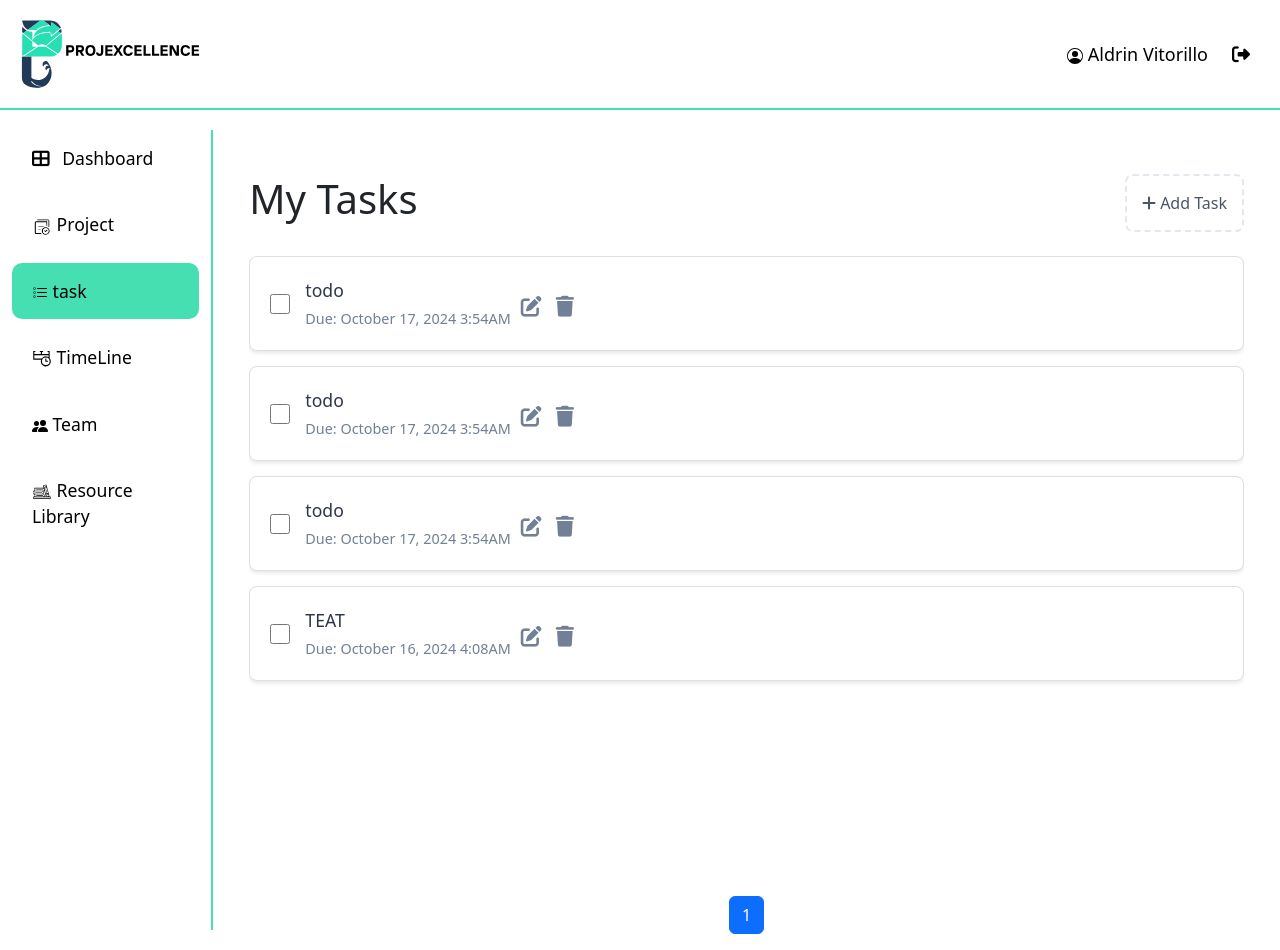
After one commit to Sting421/PROJEXCELLENCE, a Django app: page /task/ in a window 1280 px wide. The commit adds this page. Run offline with Django 5.2, Linux system fonts and the light colour scheme; a user stored in the database is signed in; data comes from the database, SQL or seed files in the repository; both versions use the stored data as it was after the commit; some libraries are stand-ins or nearby versions.

Commit message:
added task list to debug

```diff
--- a/PROJEXCELLENCE/PROJEXCELLENCE/settings.py
+++ b/PROJEXCELLENCE/PROJEXCELLENCE/settings.py
@@ -41,6 +41,7 @@ INSTALLED_APPS = [
     "api",
     "crispy_forms",
     "crispy_bootstrap5",
+    "django_filters",
 ]
 CRISPY_TEMPLATE_PACK = 'bootstrap5'
 
--- a/PROJEXCELLENCE/api/forms.py
+++ b/PROJEXCELLENCE/api/forms.py
@@ -2,6 +2,7 @@ from django import forms
 from django.contrib.auth import get_user_model
 from crispy_forms.helper import FormHelper
 from crispy_forms.layout import Submit
+from .models import Task
 
 User = get_user_model()
 
@@ -163,3 +164,11 @@ class SignupForm(forms.ModelForm):
 #         if commit:
 #             user.save()
 #         return user
+
+class TaskForm(forms.ModelForm):
+    class Meta:
+        model = Task
+        fields = ["task_name", "description","assigned_to","due_date","status"]
+        widgets = {
+            "due_date": forms.DateTimeInput(attrs={"type": "datetime-local"}),
+        }
--- a/PROJEXCELLENCE/api/models.py
+++ b/PROJEXCELLENCE/api/models.py
@@ -174,6 +174,10 @@ class Task(models.Model):
     description = models.TextField()
     assigned_to = models.ForeignKey(User, on_delete=models.CASCADE)
     status = models.CharField(max_length=50)
+    due_date = models.DateTimeField()
+    completed = models.BooleanField(default=False)
+    created_at = models.DateTimeField(auto_now_add=True)
+    updated_at = models.DateTimeField(auto_now=True)
 
     def __str__(self):
         return self.task_name
--- a/PROJEXCELLENCE/api/templates/base.html
+++ b/PROJEXCELLENCE/api/templates/base.html
@@ -222,7 +222,7 @@
               </a>
             </li>
             <li class="nav-item">
-              <a class="nav-link {% if request.resolver_match.url_name == 'addtask' %}active{% endif %}" href="{% url 'addtask' %}">
+              <a class="nav-link {% if request.resolver_match.url_name == 'task' %}active{% endif %}" href="{% url 'task' %}">
                 <svg xmlns="http://www.w3.org/2000/svg" width="16" height="16" fill="currentColor" class="bi bi-list-task" viewBox="0 0 16 16">
                   <path fill-rule="evenodd" d="M2 2.5a.5.5 0 0 0-.5.5v1a.5.5 0 0 0 .5.5h1a.5.5 0 0 0 .5-.5V3a.5.5 0 0 0-.5-.5zM3 3H2v1h1z"/>
                   <path d="M5 3.5a.5.5 0 0 1 .5-.5h9a.5.5 0 0 1 0 1h-9a.5.5 0 0 1-.5-.5M5.5 7a.5.5 0 0 0 0 1h9a.5.5 0 0 0 0-1zm0 4a.5.5 0 0 0 0 1h9a.5.5 0 0 0 0-1z"/>
--- /dev/null
+++ b/PROJEXCELLENCE/api/templates/task.html
@@ -0,0 +1,225 @@
+{% extends "base.html" %}
+{% load crispy_forms_tags %}
+{% load custom_filters %}
+
+{% block title %}Task{% endblock %}
+
+{% block extra_css %}
+    <style>
+    .page-container {
+        display: flex;
+        flex-direction: column;
+        min-height: 100vh;
+    }
+    .content-wrapper {
+        flex: 1;
+        display: flex;
+        flex-direction: column;
+    }
+    #tasks-list {
+        flex: 1;
+        overflow-y: auto;
+        margin-bottom: 20px;
+    }
+    .task-item {
+        background-color: #ffffff;
+        border: 1px solid #e0e0e0;
+        border-radius: 8px;
+        padding: 20px;
+        margin-bottom: 15px;
+        cursor: pointer;
+        transition: all 0.3s ease;
+        box-shadow: 0 2px 4px rgba(0,0,0,0.1);
+    }
+    .task-item:hover {
+        box-shadow: 0 4px 8px rgba(0,0,0,0.15);
+        transform: translateY(-2px);
+    }
+    .task-item.completed {
+        background-color: #f0fff4;
+        border-color: #68d391;
+    }
+    .task-checkbox {
+        margin-right: 15px;
+        width: 20px;
+        height: 20px;
+    }
+    .task-description {
+        font-size: 1.1rem;
+        color: #2d3748;
+        margin-bottom: 5px;
+    }
+    .task-item.completed .task-description {
+        text-decoration: line-through;
+        color: #718096;
+    }
+    .task-due-date {
+        font-size: 0.9rem;
+        color: #718096;
+    }
+    .add-task {
+        color: #4a5568;
+        cursor: pointer;
+        padding: 15px;
+        border: 2px dashed #e2e8f0;
+        border-radius: 8px;
+        display: inline-block;
+        transition: all 0.3s ease;
+    }
+    .add-task:hover {
+        color: #2b6cb0;
+        background-color: #ebf8ff;
+        border-color: #63b3ed;
+    }
+    .task-actions {
+        float: right;
+    }
+    .task-actions i {
+        cursor: pointer;
+        margin-top: 10px;
+        margin-left: 10px;
+        color: #718096;
+        transition: color 0.2s ease;
+        font-size: 1.3em; /* Increased icon size */
+    }
+    .task-actions i:hover {
+        color: #2b6cb0;
+    }
+    .asteriskField {
+        display: none !important;
+    }
+    </style>
+{% endblock extra_css %}
+
+{% block content %}
+<div class="page-container">
+    <div class="content-wrapper container mt-4">
+        <div class="d-flex justify-content-between align-items-center mb-4">
+            <h1 class="text-3xl font-bold">My Tasks</h1>
+            <div class="add-task" data-bs-toggle="modal" data-bs-target="#addTaskModal">
+                <i class="fas fa-plus mr-2"></i> Add Task
+            </div>
+        </div>
+
+        <div id="tasks-list">
+            {% for task in page_obj %}
+            <div class="task-item {% if task.completed %}completed{% endif %}">
+                <div class="d-flex align-items-center">
+                    <input type="checkbox" class="task-checkbox" {% if task.completed %}checked{% endif %}>
+                    <div>
+                        <div class="task-description">{{ task.description }}</div>
+                        <div class="task-due-date">Due: {{ task.due_date|date:"F j, Y g:iA" }}</div>
+                    </div>
+                    <div class="task-actions ml-auto">
+                        <i class="fas fa-edit" data-bs-toggle="modal" data-bs-target="#editTaskModal{{ task.id }}"></i>
+                        <i class="fas fa-trash" data-bs-toggle="modal" data-bs-target="#deleteTaskModal{{ task.id }}"></i>
+                    </div>
+                </div>
+            </div>
+            <!-- Edit Task Modal -->
+            <div class="modal fade" id="editTaskModal{{ task.id }}" tabindex="-1" aria-labelledby="editTaskModalLabel{{ task.id }}" aria-hidden="true">
+                <div class="modal-dialog modal-dialog-centered">
+                    <div class="modal-content">
+                        <div class="modal-header">
+                            <h5 class="modal-title" id="editTaskModalLabel{{ task.id }}">Edit Task</h5>
+                            <button type="button" class="btn-close" data-bs-dismiss="modal" aria-label="Close"></button>
+                        </div>
+                        <div class="modal-body">
+                            <form method="post" action="{% url 'edit_task' task.id %}">
+                                {% csrf_token %}
+                                {{ edit_task_forms|dict_get:task.id|crispy }}
+                                <button type="submit" class="btn btn-primary mt-3">Save changes</button>
+                            </form>
+                        </div>
+                    </div>
+                </div>
+            </div>
+
+            <!-- Delete Task Modal -->
+            <div class="modal fade" id="deleteTaskModal{{ task.id }}" tabindex="-1" aria-labelledby="deleteTaskModalLabel{{ task.id }}" aria-hidden="true">
+                <div class="modal-dialog modal-dialog-centered">
+                    <div class="modal-content">
+                        <div class="modal-header">
+                            <h5 class="modal-title" id="deleteTaskModalLabel{{ task.id }}">Confirm Delete</h5>
+                            <button type="button" class="btn-close" data-bs-dismiss="modal" aria-label="Close"></button>
+                        </div>
+                        <div class="modal-body">
+                            Are you sure you want to delete this task?
+                        </div>
+                        <div class="modal-footer">
+                            <form method="post" action="{% url 'delete_task' task.id %}">
+                                {% csrf_token %}
+                                <button type="submit" class="btn btn-danger">Delete</button>
+                            </form>
+                            <button type="button" class="btn btn-secondary" data-bs-dismiss="modal">Cancel</button>
+                        </div>
+                    </div>
+                </div>
+            </div>
+            {% empty %}
+                <div class="task-item">
+                    <h4 class="text-center">You have no tasks to accomplish.<br/><small>Set up tasks to have a productive day ahead.</small></h4>
+                </div>
+            {% endfor %}
+        </div>
+
+        <!-- Add Task Modal -->
+        <div class="modal fade" id="addTaskModal" tabindex="-1" aria-labelledby="addTaskModalLabel" aria-hidden="true">
+            <div class="modal-dialog modal-dialog-centered">
+                <div class="modal-content">
+                    <div class="modal-header">
+                        <h5 class="modal-title" id="addTaskModalLabel">Add Task</h5>
+                        <button type="button" class="btn-close" data-bs-dismiss="modal" aria-label="Close"></button>
+                    </div>
+                    <div class="modal-body">
+                        <form method="post" action="{% url 'add_task' %}">
+                            {% csrf_token %}
+                            {{ add_task_form|crispy }}
+                            <button type="submit" class="btn btn-primary mt-3">Add Task</button>
+                        </form>
+                    </div>
+                </div>
+            </div>
+        </div>
+
+        <!-- Pagination -->
+        <nav aria-label="Page navigation" class="mt-auto">
+            <ul class="pagination justify-content-center">
+                {% if page_obj.has_previous %}
+                <li class="page-item">
+                    <a class="page-link" href="?page=1" aria-label="First">
+                        <span aria-hidden="true">&laquo;&laquo;</span>
+                    </a>
+                </li>
+                <li class="page-item">
+                    <a class="page-link" href="?page={{ page_obj.previous_page_number }}" aria-label="Previous">
+                        <span aria-hidden="true">&laquo;</span>
+                    </a>
+                </li>
+                {% endif %}
+
+                {% for num in page_obj.paginator.page_range %}
+                    {% if page_obj.number == num %}
+                        <li class="page-item active"><span class="page-link">{{ num }}</span></li>
+                    {% elif num > page_obj.number|add:'-3' and num < page_obj.number|add:'3' %}
+                        <li class="page-item"><a class="page-link" href="?page={{ num }}">{{ num }}</a></li>
+                    {% endif %}
+                {% endfor %}
+
+                {% if page_obj.has_next %}
+                <li class="page-item">
+                    <a class="page-link" href="?page={{ page_obj.next_page_number }}" aria-label="Next">
+                        <span aria-hidden="true">&raquo;</span>
+                    </a>
+                </li>
+                <li class="page-item">
+                    <a class="page-link" href="?page={{ page_obj.paginator.num_pages }}" aria-label="Last">
+                        <span aria-hidden="true">&raquo;&raquo;</span>
+                    </a>
+                </li>
+                {% endif %}
+            </ul>
+        </nav>
+    </div>
+</div>
+{% endblock content %}
--- /dev/null
+++ b/PROJEXCELLENCE/api/templatetags/custom_filters.py
@@ -0,0 +1,7 @@
+from django import template
+
+register = template.Library()
+
+@register.filter
+def dict_get(d, key):
+    return d.get(key)
--- a/PROJEXCELLENCE/api/urls.py
+++ b/PROJEXCELLENCE/api/urls.py
@@ -14,7 +14,13 @@ urlpatterns = [
     path("myteam/", views.myteam, name="myteam"),
     path("dashboard/", views.dashboard, name="dashboard"),
 
-    path("addtask/", views.addtask, name="addtask"),
+    path("task/", views.task_list, name="task"),
+    path('tasks/', views.tasks, name='tasks'),
+    path("task/add/", views.add_task, name="add_task"),
+    path("task/<int:pk>/edit/", views.edit_task, name="edit_task"),
+    path("task/<int:pk>/delete/", views.delete_task, name="delete_task"),
+
+
     path("myteams/", views.myteams, name="myteams"),
     path("resourceLib/", views.resourceLib, name="resourceLib"),
 
--- a/PROJEXCELLENCE/api/views.py
+++ b/PROJEXCELLENCE/api/views.py
@@ -4,10 +4,16 @@ from django.contrib.auth import update_session_auth_hash
 from django.contrib.auth import login, authenticate
 from django.contrib.messages import get_messages
 from django.contrib.auth.decorators import login_required
+from django.shortcuts import render, redirect, get_object_or_404
+from django.core.paginator import Paginator
+from .filters import TaskFilter
+
+from .models import Task
 from django.contrib import messages
 from .forms import (
     LoginForm,
     SignupForm,
+    TaskForm,
 
 )
 
@@ -105,3 +111,96 @@ def signup_view(request):
 #         "pending_leaves": pending_leaves,
 #     }
 #     return render(request, "dashboard.html", context)
+
+
+
+# ------------------------------------------- task -------------------------------------
+
+@login_required
+def tasks(request):
+    # Get all tasks assigned to the logged-in user and order by 'assigned_to'
+    tasks = Task.objects.filter(assigned_to=request.user).order_by('assigned_to')
+
+    if request.method == 'POST':
+        form = TaskForm(request.POST)
+        if form.is_valid():
+            task = form.save(commit=False)
+            task.assigned_to = request.user
+            task.save()
+            messages.success(request, 'Task added successfully.')
+            return redirect('tasks')  # Redirect to the task list
+    else:
+        form = TaskForm()
+
+    # Separate tasks into active and completed/expired based on status
+    active_tasks = tasks.filter(status__in=['ACTIVE', 'IN_PROGRESS'])
+    completed_expired_tasks = tasks.filter(status__in=['pending', 'EXPIRED'])
+
+    return render(request, 'task.html', {
+        'active_tasks': active_tasks,
+        'completed_expired_tasks': completed_expired_tasks,
+        'form': form
+    })
+
+@login_required
+def task_list(request):
+    # Fetch all tasks assigned to the current user, ordered by due date
+    tasks = Task.objects.filter(assigned_to=request.user).order_by("-due_date")
+    task_filter = TaskFilter(request.GET, queryset=tasks)
+
+    paginator = Paginator(task_filter.qs, 10)  # Paginate the tasks, 10 per page
+    page_number = request.GET.get("page")
+    page_obj = paginator.get_page(page_number)
+
+    # Create a form instance for each task for editing purposes
+    edit_task_forms = {task.id: TaskForm(instance=task) for task in tasks}
+
+    context = {
+        "page_obj": page_obj,
+        "edit_task_forms": edit_task_forms,
+        "add_task_form": TaskForm(),  # Form to add a new task
+        "filter": task_filter,
+    }
+    return render(request, "task.html", context)# from task_list
+
+@login_required
+def add_task(request):
+    if request.method == "POST":
+        form = TaskForm(request.POST)
+        if form.is_valid():
+            task = form.save(commit=False)
+            task.assigned_to = request.user  # Assign the task to the logged-in user
+            task.save()
+            messages.success(request, "Task added successfully.")
+            return redirect("tasks")
+    else:
+        form = TaskForm()
+    return render(request, "task_add.html", {"form": form})
+
+@login_required
+def delete_task(request, pk):
+    task = get_object_or_404(Task, pk=pk, assigned_to=request.user)
+    if request.method == 'POST':
+        task.delete()
+        messages.success(request, 'Task deleted successfully.')
+        return redirect('tasks')
+    return render(request, 'delete_task.html', {'task': task})
+
+@login_required
+def edit_task(request, pk):
+    # Fetch the task to be edited and ensure it belongs to the logged-in user
+    task = get_object_or_404(Task, pk=pk, assigned_to=request.user)
+
+    if request.method == 'POST':
+        form = TaskForm(request.POST, instance=task)  # Load form with task data
+        if form.is_valid():
+            form.save()
+            messages.success(request, 'Task updated successfully.')
+            return redirect('tasks')  # Redirect back to the tasks page
+    else:
+        form = TaskForm(instance=task)  # Load form with existing task data
+
+    return render(request, 'task.html', {'form': form, 'task': task})
+
+
+# ------------------------------------------- End of task -------------------------------------
```
Also changed, not shown: PROJEXCELLENCE/api/filters.py (added, +13 -0 lines), PROJEXCELLENCE/api/templates/addtask.html (deleted, +0 -146 lines), ERD.png (added), PROJEXCELLENCE/api/migrations/0001_initial.py, PROJEXCELLENCE/api/templatetags/__init__.py (added), PROJEXCELLENCE/db.sqlite3, PROJEXCELLENCE_ERD.png (deleted).
